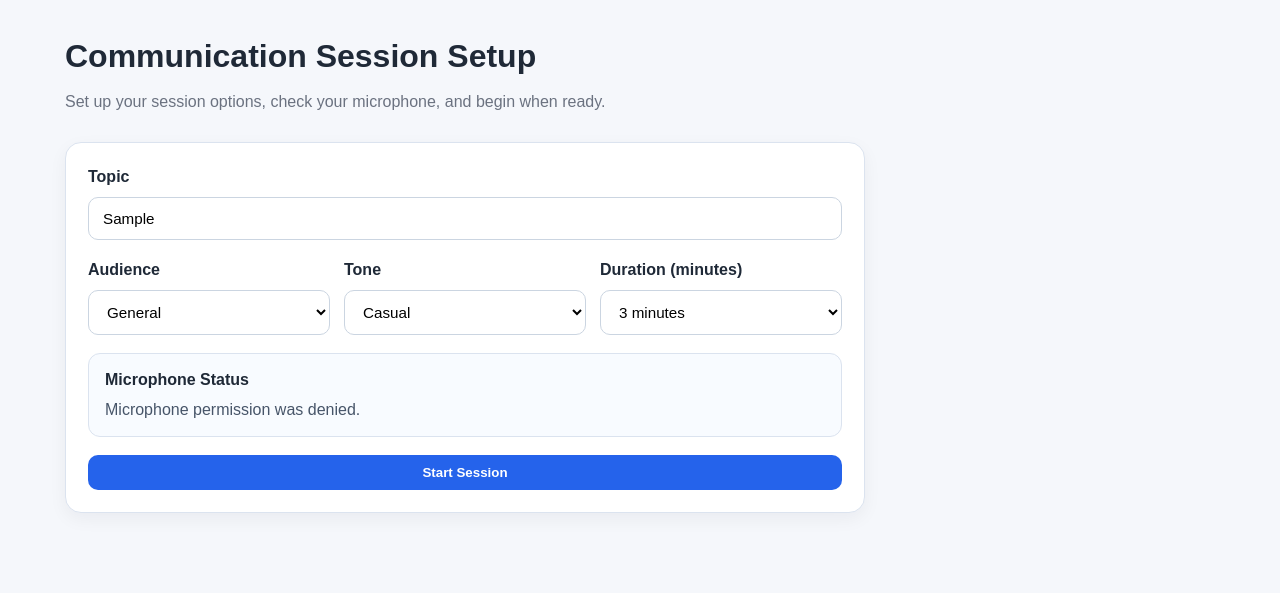
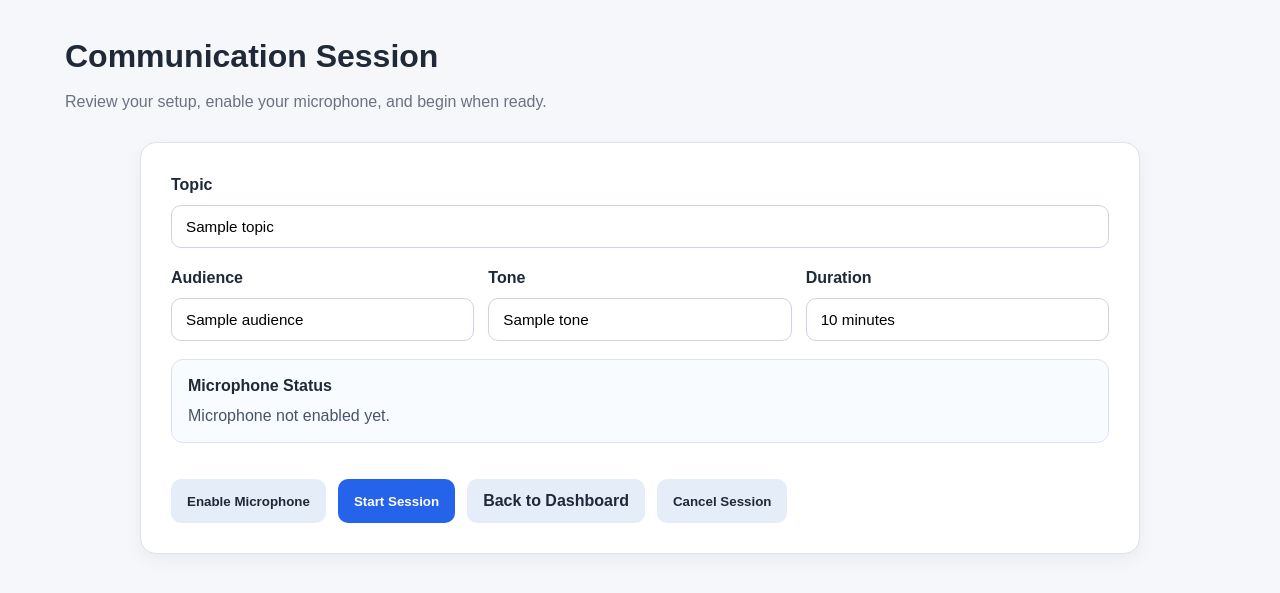
Before and after one commit to zeyd-sheikh/Articulax, a Flask app: template templates/session.html in a window 1280 px wide. Shown: the part 73-666 px from the top of the page. Run offline with Flask 3, Linux system fonts and the light colour scheme; the template is opened without the code that fills it: most values are stand-ins (such as "Sample title", 1, 10 or a date in 2020).

Commit message:
Move session setup to dashboard and update live session button flow

```diff
--- a/app.py
+++ b/app.py
@@ -359,74 +359,44 @@ def dashboard():
 
     recent_sessions = get_recent_communication_sessions(user["user_id"], limit=5)
 
-    preset_topics = [
-        "Introduce yourself in a professional setting",
-        "Explain a current issue to a general audience",
-        "Give a persuasive opinion on a simple topic",
-        "Describe a past project and what you learned",
-        "Present a short formal update"
-    ]
-
     return render_template(
         "dashboard.html",
         username=user["username"],
         recent_sessions=recent_sessions,
-        preset_topics=preset_topics
     )
 
 
-@app.route("/session", methods=["GET", "POST"])
-def session_page():
+@app.route("/session", methods=["GET"])
+def session_start():
     user = current_user()
 
     if user is None:
         return redirect(url_for("login"))
 
-    selected_topic = request.args.get("topic", "").strip()
+    topic = request.args.get("topic", "").strip()
+    audience = request.args.get("audience", "").strip()
+    tone = request.args.get("tone", "").strip()
+    duration = request.args.get("duration", "").strip()
 
-    if request.method == "POST":
-        topic = request.form.get("topic", "").strip()
-        audience = request.form.get("audience", "").strip()
-        tone = request.form.get("tone", "").strip()
-        duration = request.form.get("duration", "").strip()
+    valid_audiences = {"Kids", "General", "Professional"}
+    valid_tones = {"Formal", "Persuasive", "Casual"}
 
-        error = None
-
-        valid_audiences = {"Kids", "General", "Professional"}
-        valid_tones = {"Formal", "Persuasive", "Casual"}
-
-        if not topic:
-            error = "Topic is required."
-        elif audience not in valid_audiences:
-            error = "Invalid audience selected."
-        elif tone not in valid_tones:
-            error = "Invalid tone selected."
-        elif not duration.isdigit() or int(duration) <= 0:
-            error = "Duration must be a positive number."
-
-        if error:
-            return render_template(
-                "session.html",
-                username=user["username"],
-                selected_topic=topic,
-                error=error
-            )
-
-        new_session_id = create_communication_session(
-            user["user_id"],
-            topic,
-            audience,
-            tone,
-            duration
-        )
-
-        return redirect(url_for("results", session_id=new_session_id))
+    if not topic:
+        return redirect(url_for("dashboard"))
+    if audience not in valid_audiences:
+        return redirect(url_for("dashboard"))
+    if tone not in valid_tones:
+        return redirect(url_for("dashboard"))
+    if not duration.isdigit() or int(duration) <= 0:
+        return redirect(url_for("dashboard"))
 
     return render_template(
         "session.html",
         username=user["username"],
-        selected_topic=selected_topic,
-        error=None
+        topic=topic,
+        audience=audience,
+        tone=tone,
+        duration=duration
     )
 
 
--- a/static/css/styles.css
+++ b/static/css/styles.css
@@ -347,8 +347,26 @@ body {
     gap: 14px;
 }
 
+.setup-section {
+    max-width: 1000px;
+    margin: 32px auto 0;
+}
+
+.setup-header {
+    text-align: center;
+    margin-bottom: 20px;
+}
+
+.setup-header h2 {
+    font-size: 2rem;
+    margin-bottom: 10px;
+}
+
 .form-card {
-    max-width: 800px;
+    max-width: 1000px;
+    width: 100%;
+    margin: 0 auto;
+    padding: 30px;
 }
 
 .session-form {
@@ -468,3 +486,14 @@ body {
     border-color: #93c5fd;
     box-shadow: 0 4px 12px rgba(37, 99, 235, 0.08);
 }
+
+.session-status-card {
+    margin-top: 18px;
+}
+
+.session-timer {
+    margin-top: 10px;
+    font-size: 1.5rem;
+    font-weight: 700;
+    color: #1d4ed8;
+}
--- a/static/js/microphone.js
+++ b/static/js/microphone.js
@@ -1,48 +1,131 @@
 const micStatus = document.getElementById("mic_status");
+const enableMicButton = document.getElementById("enable_mic_btn");
 const startButton = document.getElementById("start_session_btn");
+const cancelButton = document.getElementById("cancel_session_btn");
+const backButton = document.getElementById("back_to_dashboard_btn");
+const sessionStatusBox = document.getElementById("session_status_box");
+const sessionStatusText = document.getElementById("session_status_text");
+const sessionTimer = document.getElementById("session_timer");
+const sessionDurationInput = document.getElementById("session_duration");
+
+let stream = null;
+let sessionStarted = false;
+let timerInterval = null;
+let secondsRemaining = 0;
+
+function formatTime(totalSeconds) {
+    const minutes = String(Math.floor(totalSeconds / 60)).padStart(2, "0");
+    const seconds = String(totalSeconds % 60).padStart(2, "0");
+    return `${minutes}:${seconds}`;
+}
+
+function setInitialTimer() {
+    const durationMinutes = parseInt(sessionDurationInput.value, 10) || 1;
+    secondsRemaining = durationMinutes * 60;
+    sessionTimer.textContent = formatTime(secondsRemaining);
+}
+
+function stopCountdown() {
+    if (timerInterval) {
+        clearInterval(timerInterval);
+        timerInterval = null;
+    }
+}
+
+function showPreSessionButtons() {
+    enableMicButton.hidden = false;
+    startButton.hidden = false;
+    backButton.hidden = false;
+    cancelButton.hidden = true;
+}
+
+function showActiveSessionButtons() {
+    enableMicButton.hidden = true;
+    startButton.hidden = true;
+    backButton.hidden = true;
+    cancelButton.hidden = false;
+}
+
+function startCountdown() {
+    stopCountdown();
+    setInitialTimer();
+
+    timerInterval = setInterval(() => {
+        secondsRemaining -= 1;
+
+        if (secondsRemaining <= 0) {
+            sessionTimer.textContent = "00:00";
+            cancelSession();
+            return;
+        }
+
+        sessionTimer.textContent = formatTime(secondsRemaining);
+    }, 1000);
+}
 
 async function requestMicPermission() {
     if (!navigator.mediaDevices || !navigator.mediaDevices.getUserMedia) {
-        if (micStatus) {
-            micStatus.textContent = "Microphone is not supported here.";
-        }
-        return false;
+        micStatus.textContent = "Microphone is not supported here.";
+        return;
     }
 
     try {
-        const stream = await navigator.mediaDevices.getUserMedia({ audio: true });
-
-        stream.getTracks().forEach(track => track.stop());
-
-        if (micStatus) {
-            micStatus.textContent = "Microphone ready.";
+        stream = await navigator.mediaDevices.getUserMedia({ audio: true });
+        micStatus.textContent = "Microphone ready.";
+        startButton.disabled = false;
+        enableMicButton.disabled = true;
+    } catch (err) {
+        if (err.name === "NotAllowedError") {
+            micStatus.textContent = "Microphone permission was denied.";
+        } else if (err.name === "NotFoundError") {
+            micStatus.textContent = "No microphone was found.";
+        } else {
+            micStatus.textContent = "Could not access the microphone.";
         }
 
-        return true;
-    }
-
-    catch (err) {
-        if (micStatus) {
-            if (err.name === "NotAllowedError") {
-                micStatus.textContent = "Microphone permission was denied.";
-            }
-            else if (err.name === "NotFoundError") {
-                micStatus.textContent = "No microphone was found.";
-            }
-            else {
-                micStatus.textContent = "Could not access the microphone.";
-            }
-        }
-
+        startButton.disabled = true;
         console.error("Microphone error:", err);
-        return false;
     }
 }
 
-window.addEventListener("DOMContentLoaded", async function () {
-    const micReady = await requestMicPermission();
+function beginSession() {
+    if (!stream || sessionStarted) {
+        return;
+    }
 
-    if (startButton) {
-        startButton.disabled = !micReady;
+    sessionStarted = true;
+    sessionStatusBox.hidden = false;
+    sessionStatusText.textContent = "Session in progress...";
+    showActiveSessionButtons();
+    startCountdown();
+}
+
+function cancelSession() {
+    stopCountdown();
+    sessionStarted = false;
+
+    if (stream) {
+        stream.getTracks().forEach(track => track.stop());
+        stream = null;
     }
-});
+
+    window.location.href = "/dashboard";
+}
+
+if (sessionDurationInput && sessionTimer) {
+    setInitialTimer();
+}
+
+showPreSessionButtons();
+
+if (enableMicButton) {
+    enableMicButton.addEventListener("click", requestMicPermission);
+}
+
+if (startButton) {
+    startButton.addEventListener("click", beginSession);
+}
+
+if (cancelButton) {
+    cancelButton.addEventListener("click", cancelSession);
+}
--- a/templates/base.html
+++ b/templates/base.html
@@ -18,7 +18,6 @@
 
                 {% if session.get('user_id') %}
                     <a href="{{ url_for('dashboard') }}">Dashboard</a>
-                    <a href="{{ url_for('session_page') }}">Session</a>
                     <form method="POST" action="{{ url_for('logout') }}" class="inline-form">
                         <button type="submit" class="nav-button">Logout</button>
                     </form>
--- a/templates/session.html
+++ b/templates/session.html
@@ -1,70 +1,60 @@
 {% extends 'base.html' %}
 
-{% block title %}Session Setup - Articulax{% endblock %}
+{% block title %}Live Session - Articulax{% endblock %}
 
 {% block body %}
 <section class="page-header">
     <div>
-        <h1>Communication Session Setup</h1>
-        <p class="subtext">Set up your session options, check your microphone, and begin when ready.</p>
+        <h1>Communication Session</h1>
+        <p class="subtext">Review your setup, enable your microphone, and begin when ready.</p>
     </div>
 </section>
 
 <section class="card form-card">
-    {% if error %}
-        <p class="error-text">{{ error }}</p>
-    {% endif %}
+    <div class="session-form">
+        <div class="form-group">
+            <label>Topic</label>
+            <input type="text" value="{{ topic }}" readonly>
+        </div>
 
-    <form method="POST" class="session-form">
-        <div class="form-group">
-            <label for="topic">Topic</label>
-            <input
-                type="text"
-                id="topic"
-                name="topic"
-                value="{{ selected_topic or '' }}"
-                placeholder="Enter your topic"
-                required
-            >
-        </div>
+        <input type="hidden" id="session_duration" value="{{ duration }}">
 
         <div class="form-grid">
             <div class="form-group">
-                <label for="audience">Audience</label>
-                <select id="audience" name="audience" required>
-                    <option value="Kids">Kids</option>
-                    <option value="General" selected>General</option>
-                    <option value="Professional">Professional</option>
-                </select>
+                <label>Audience</label>
+                <input type="text" value="{{ audience }}" readonly>
             </div>
 
             <div class="form-group">
-                <label for="tone">Tone</label>
-                <select id="tone" name="tone" required>
-                    <option value="Formal">Formal</option>
-                    <option value="Persuasive">Persuasive</option>
-                    <option value="Casual" selected>Casual</option>
-                </select>
+                <label>Tone</label>
+                <input type="text" value="{{ tone }}" readonly>
             </div>
 
             <div class="form-group">
-                <label for="duration">Duration (minutes)</label>
-                <select id="duration" name="duration" required>
-                    <option value="1">1 minute</option>
-                    <option value="2">2 minutes</option>
-                    <option value="3" selected>3 minutes</option>
-                    <option value="5">5 minutes</option>
-                </select>
+                <label>Duration</label>
+                <input type="text" value="{{ duration }} minutes" readonly>
             </div>
         </div>
 
+
         <div class="mic-box">
             <p class="mic-label">Microphone Status</p>
-            <p id="mic_status" class="mic-status">Checking microphone...</p>
+            <p id="mic_status" class="mic-status">Microphone not enabled yet.</p>
         </div>
 
-        <button type="submit" id="start_session_btn" class="primary-btn" disabled>Start Session</button>
-    </form>
+        <div class="page-actions">
+            <button type="button" id="enable_mic_btn" class="secondary-btn">Enable Microphone</button>
+            <button type="button" id="start_session_btn" class="primary-btn" disabled>Start Session</button>
+            <a href="{{ url_for('dashboard') }}" id="back_to_dashboard_btn" class="secondary-btn link-btn">Back to Dashboard</a>
+            <button type="button" id="cancel_session_btn" class="secondary-btn" hidden>Cancel Session</button>
+        </div>
+
+        <div class="card session-status-card" id="session_status_box" hidden>
+            <p class="mic-label">Session Status</p>
+            <p id="session_status_text" class="mic-status">Session not started.</p>
+            <p id="session_timer" class="session-timer">00:00</p>
+        </div>
+    </div>
 </section>
 
 <script src="{{ url_for('static', filename='js/microphone.js') }}" defer></script>
```
Also changed, not shown: templates/dashboard.html (+49 -17 lines).
